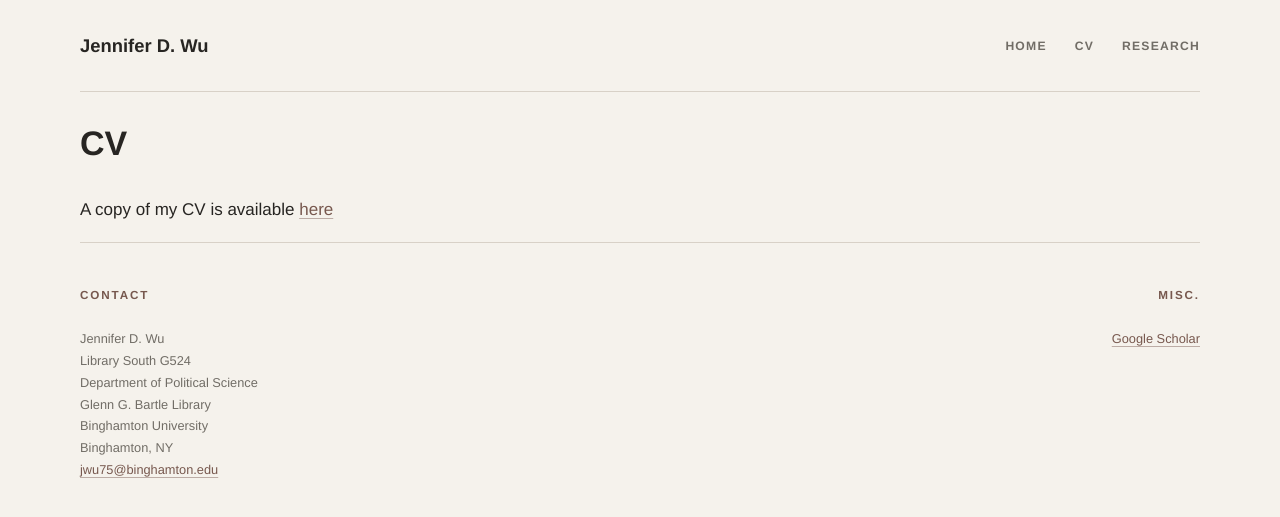
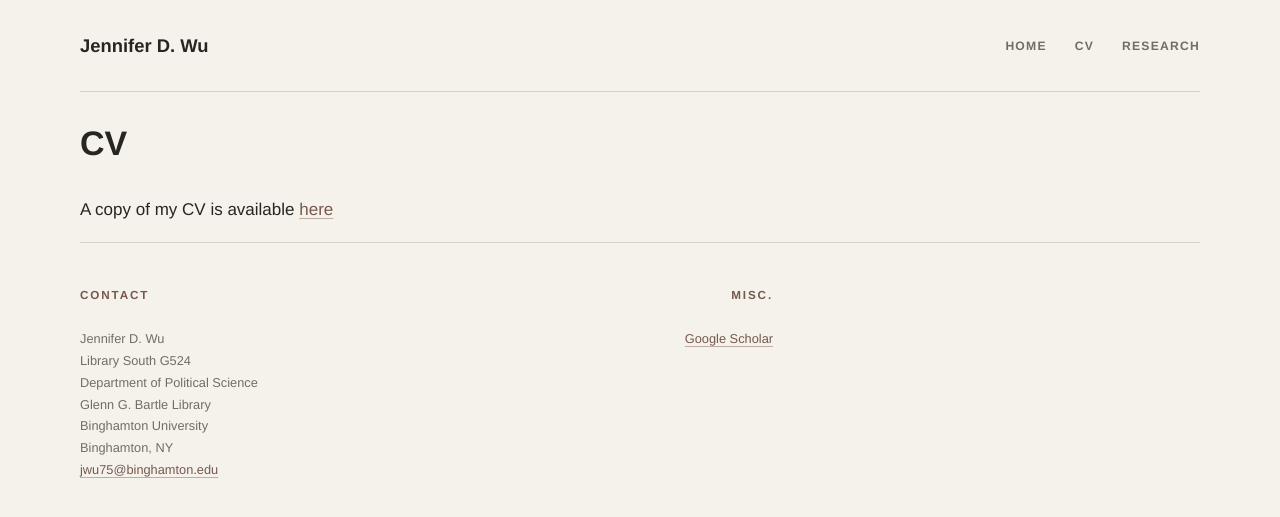
Before and after one commit to wujend/wujend.github.io, a Jekyll site: the page built from cv/index.html, in a window 1280 px wide. Shown: the top 517 px of the page. Built offline with Jekyll 4.4.1, drawn with Linux system fonts in a browser that asks for light colours.

Commit message:
Update main.css

```diff
--- a/css/main.css
+++ b/css/main.css
@@ -273,7 +273,12 @@ footer {
   padding: 38px 0 55px;
   border-top: 1px solid var(--line);
   color: var(--muted);
+  color: var(--muted);
   font-size: 0.8rem;
+
+  display: flex;
+  justify-content: space-between;
+  align-items: flex-start;
 }
 
 footer ul {
```
